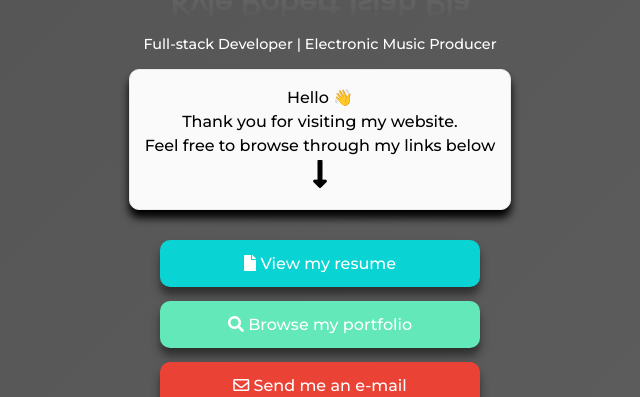
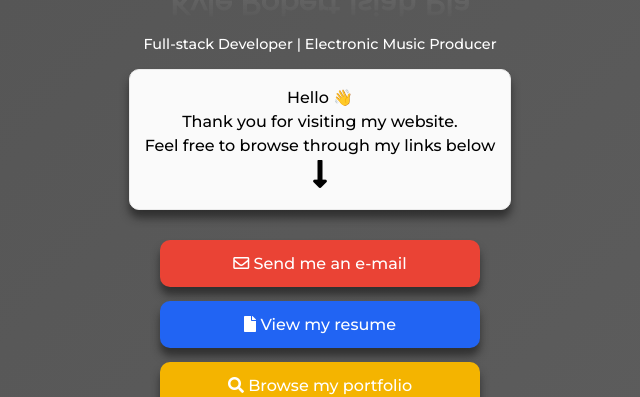
Before and after one commit to kpla001/kylepla.com, a Next.js app: page / in a window 1280 px wide. Shown: the part 552-949 px from the top of the page, without its empty margins (320-960 px from the left). Built offline with nearby package versions, Linux system fonts and the light colour scheme.

Commit message:
(prod): shorten portfolio description backstory subheader, and capitalize 'Routing'; (styles): change portfolio and resume link colors; change card box shadow color to grey

```diff
--- a/pages/index.js
+++ b/pages/index.js
@@ -57,6 +57,11 @@ export default function Home() {
 
         <div className="links">
             <ul>
+              <li className="email">
+                <a href="mailto:kyle.ri.pla@gmail.com" className="link">
+                <i className="far fa-envelope"></i> Send me an e-mail
+                </a>
+              </li>
               <li className="resume">
                 <Link href="/resume" >
                   <a className="link">
@@ -74,11 +79,6 @@ export default function Home() {
                     Browse my portfolio
                   </a>
                 </Link>
-              </li>
-              <li className="email">
-                <a href="mailto:kyle.ri.pla@gmail.com" className="link">
-                <i className="far fa-envelope"></i> Send me an e-mail
-                </a>
               </li>
               <li className="linkedin">
                 <a href="https://linkedin.com/in/kylepla" className="link">
--- a/styles/globals.scss
+++ b/styles/globals.scss
@@ -152,7 +152,7 @@ main {
   line-height: 1.5rem;
   background-color: #fafafa;
   color: black;
-  box-shadow: 0px 8px 8px black;
+  box-shadow: 0px 8px 8px rgba(27, 27, 27, 0.664);
 }
 
 #landing-page .link {
@@ -196,22 +196,22 @@ main {
   border-color: #fff;
 }
 
-.resume {
-  background-color: #09d3d3;
-  color: #fff;
-}
-
-.portfolio {
-  background-color: #63e8b9;
-  color: #fff;
-}
-
 .email {
   background-color: #ea4335;
   color: #fff;
   i {
     color: #fff;
   }
+}
+
+.resume {
+  background-color: #2164f3;
+  color: #fff;
+}
+
+.portfolio {
+  background-color: #f4b400;
+  color: #fff;
 }
 
 .instagram {
--- a/styles/portfolio.scss
+++ b/styles/portfolio.scss
@@ -128,6 +128,16 @@ main {
   margin: 0;
 }
 
+.portfolioTitle {
+  display: block;
+  -webkit-box-reflect: below -1vh linear-gradient(transparent, rgba(255, 255, 255, 0.11));
+  margin-top: 8vh;
+  font-size: 2.5rem;
+  font-weight: bold;
+  text-align: center;
+  color: #fff;
+}
+
 .portfolioWrap {
   display: flex;
   flex-direction: column;
@@ -143,16 +153,6 @@ main {
 .screenShot {
   border-radius: 15px;
   max-width: 150%;
-}
-
-.portfolioTitle {
-  display: block;
-  -webkit-box-reflect: below -1vh linear-gradient(transparent, rgba(255, 255, 255, 0.11));
-  margin-top: 8vh;
-  font-size: 2.5rem;
-  font-weight: bold;
-  text-align: center;
-  color: #fff;
 }
 
 .ironhackTitle {
```
Also changed, not shown: pages/portfolio.js (+5 -5 lines).
